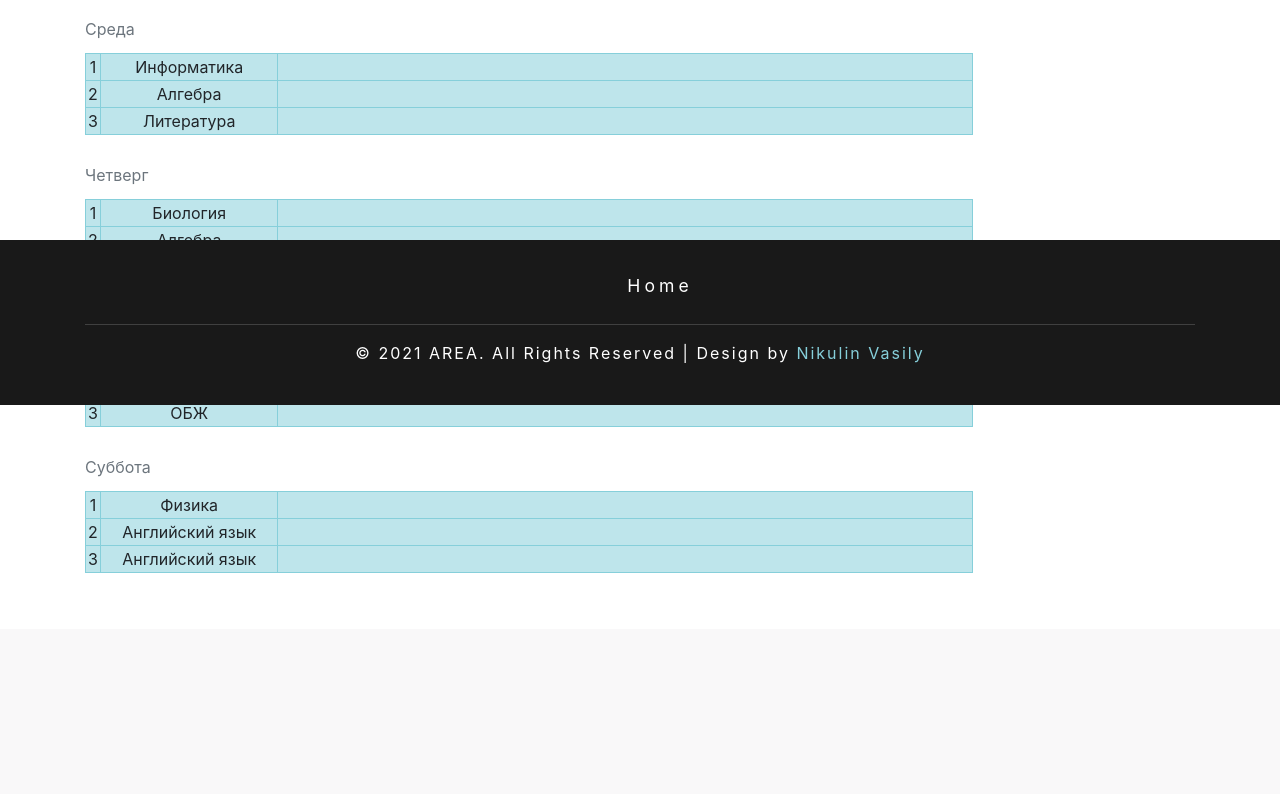
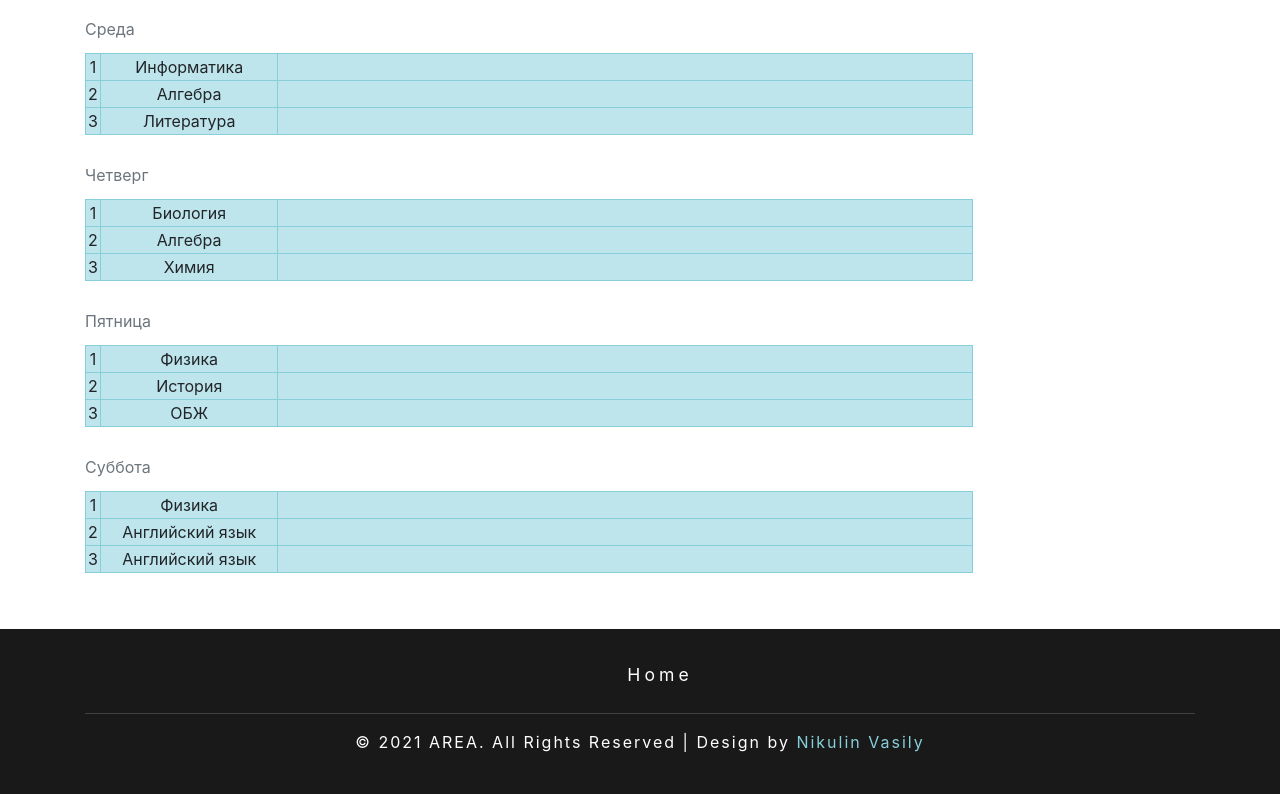
Before and after one commit to Nikulin-V/AREA_Flask, a Flask app: page /homework in a window 1280 px wide. Shown: the part 440-1234 px from the top of the page. Before the commit the page ends 1013 px from the top, so only its background shows below. Run offline with Flask 2, Linux system fonts and the light colour scheme; a user stored in the database is signed in; some libraries are stand-ins or nearby versions.

Commit message:
Footer position fixed and wallpapers added

```diff
--- a/static/css/style.css
+++ b/static/css/style.css
@@ -144,8 +144,5 @@ form {
 }
 
 footer {
-    height: 20%;
-    position: relative;
-    top: 85%;
-    bottom: auto;
+
 }
--- a/static/js/scripts.js
+++ b/static/js/scripts.js
@@ -12,12 +12,12 @@
 
 
 let hostUrl = window.location.pathname;
-let options = 'no-repeat fixed left 29%'
+let options = 'fixed left 29%'
 let main = document.getElementsByTagName('body')[0]
 if(hostUrl === '/login' || hostUrl === '/register'){
-    main.style.background = "#fff url(\"/static/images/Books.jpg\") " + options;
+    main.style.background = "#fff url(\"/static/images/Обои.jpg\") " + options;
 }
 if(hostUrl === '/'){
-    main.style.background = "#fff url(\"/static/images/Books.jpg\") " + options;
+    main.style.background = "#fff url(\"/static/images/Обои.jpg\") " + options;
 }
 main.style.backgroundSize = 'auto 80%'
--- a/templates/base.html
+++ b/templates/base.html
@@ -37,7 +37,7 @@
         <main role="main" class="container">
             {% block content %}{% endblock %}
         </main>
-        <footer class="fixed-bottom">
+        <footer>
             <div class="copy-w3right">
                 <div class="container">
                     <div class="bottom-w3lnav">
```
